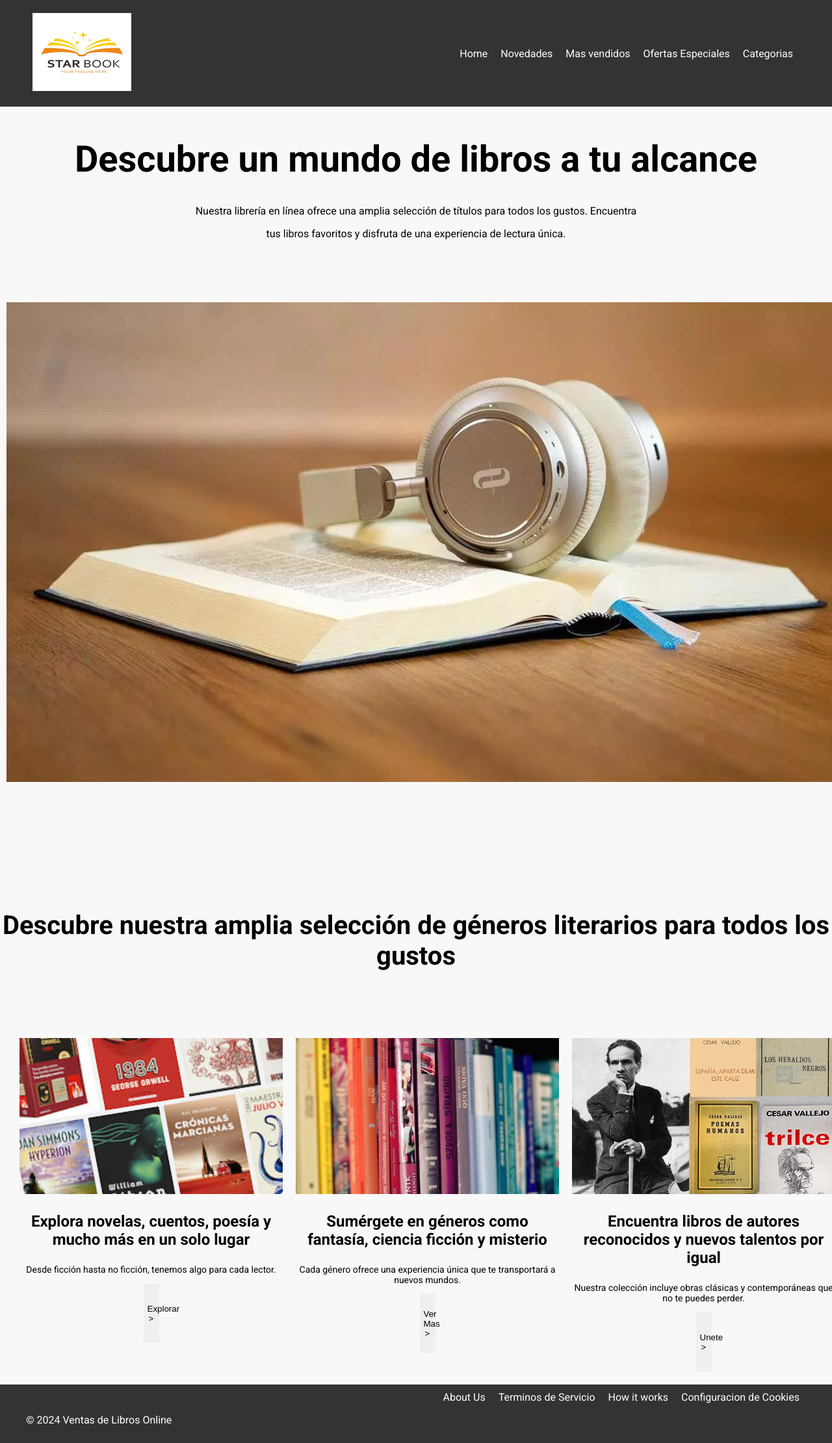
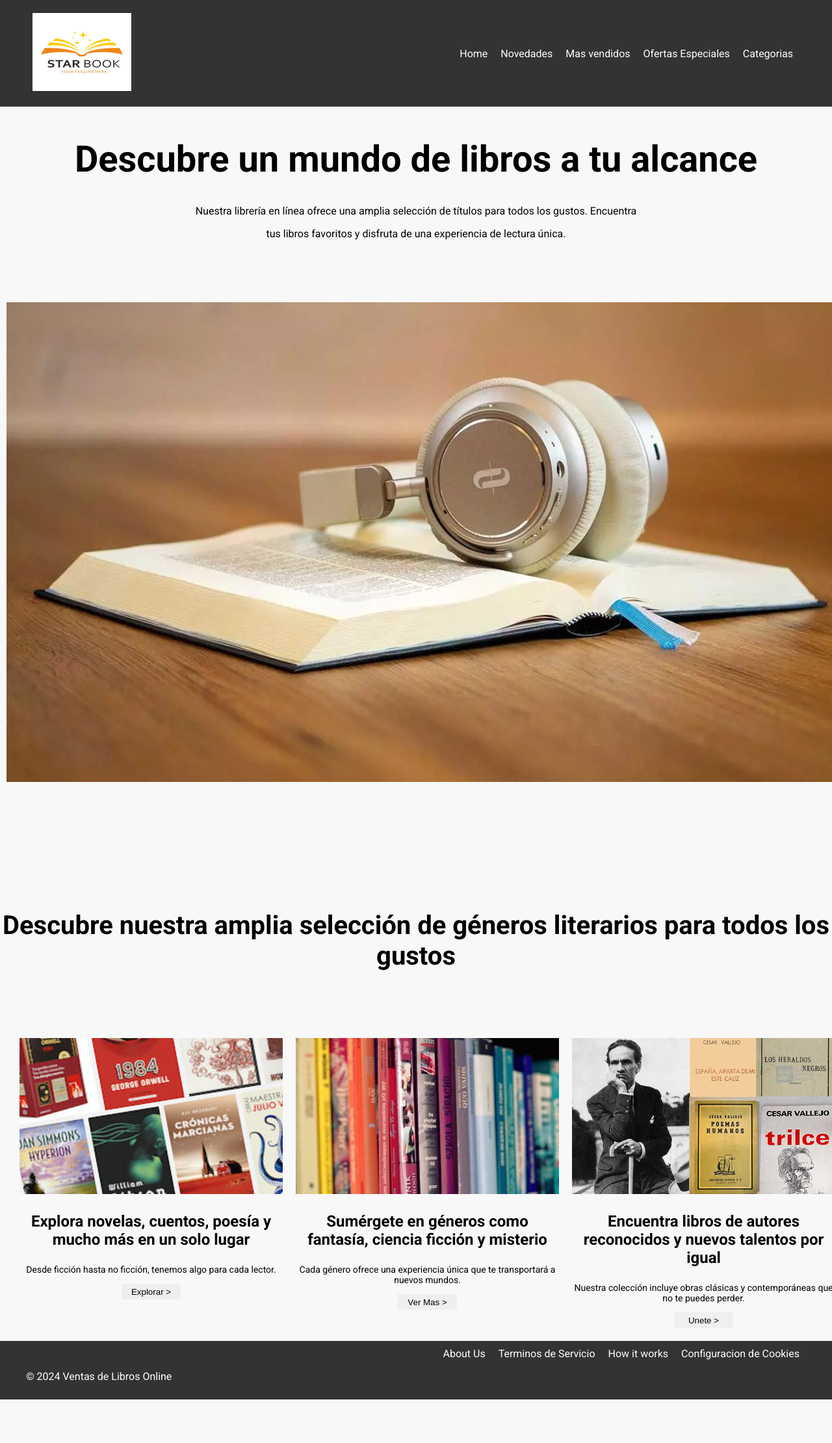
Before and after one commit to Akim0423/PaginaLibros, a Jekyll site: the page built from index.html, in a window 1280 px wide. Shown: the whole page at 65% size. Built offline with Jekyll 4.4.1, drawn with Linux system fonts in a browser that asks for light colours; after the commit the page ends 2153 px from its top, so only the background shows below that.

Commit message:
cambio button

```diff
--- a/css/style.css
+++ b/css/style.css
@@ -95,12 +95,12 @@ h3{
 }
 
 button {
-    height: 91px;
-    width: 24px;
+    height: 24px;
+    width: 91px;
     border: none;
     cursor: pointer;
 }
 
 button:hover {
-    border: 1px solid black; /* Mostrar borde negro al pasar el cursor */
+    border: 2px solid black; /* Mostrar borde negro al pasar el cursor */
 }
```
